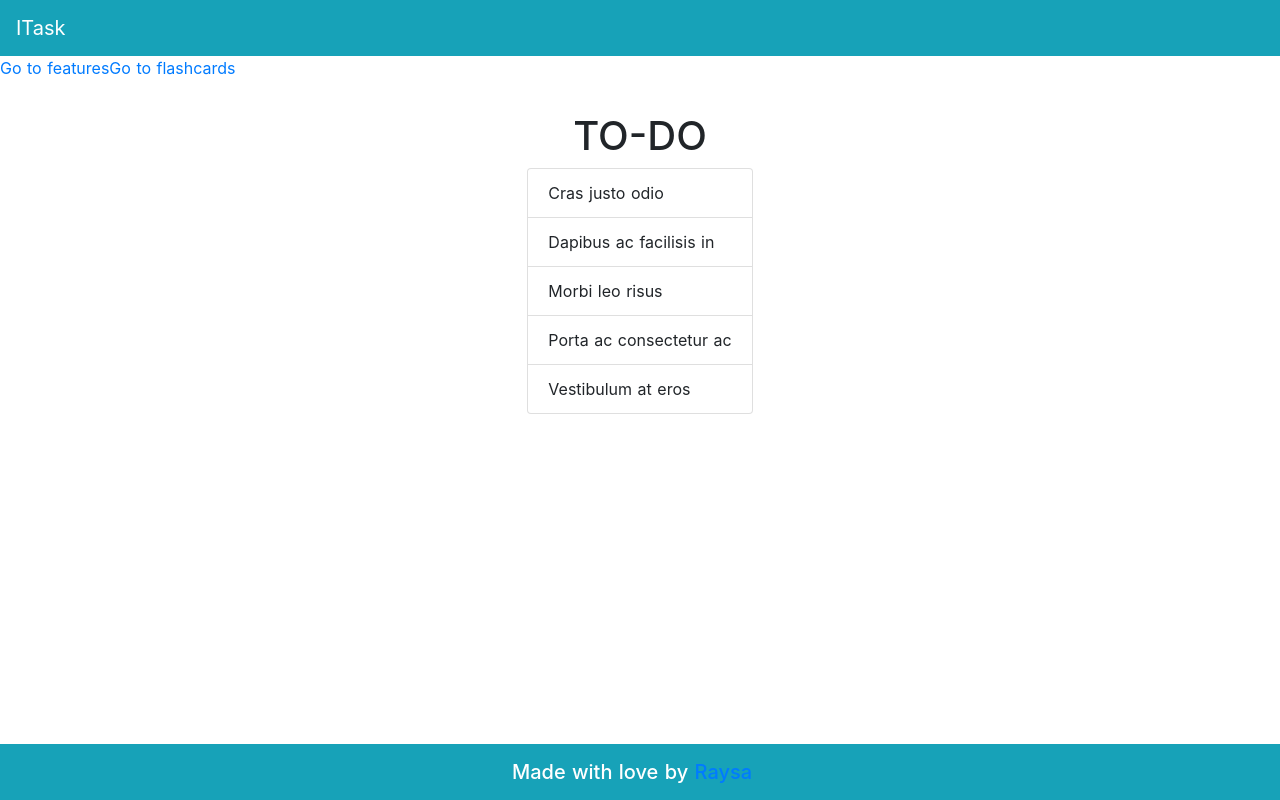
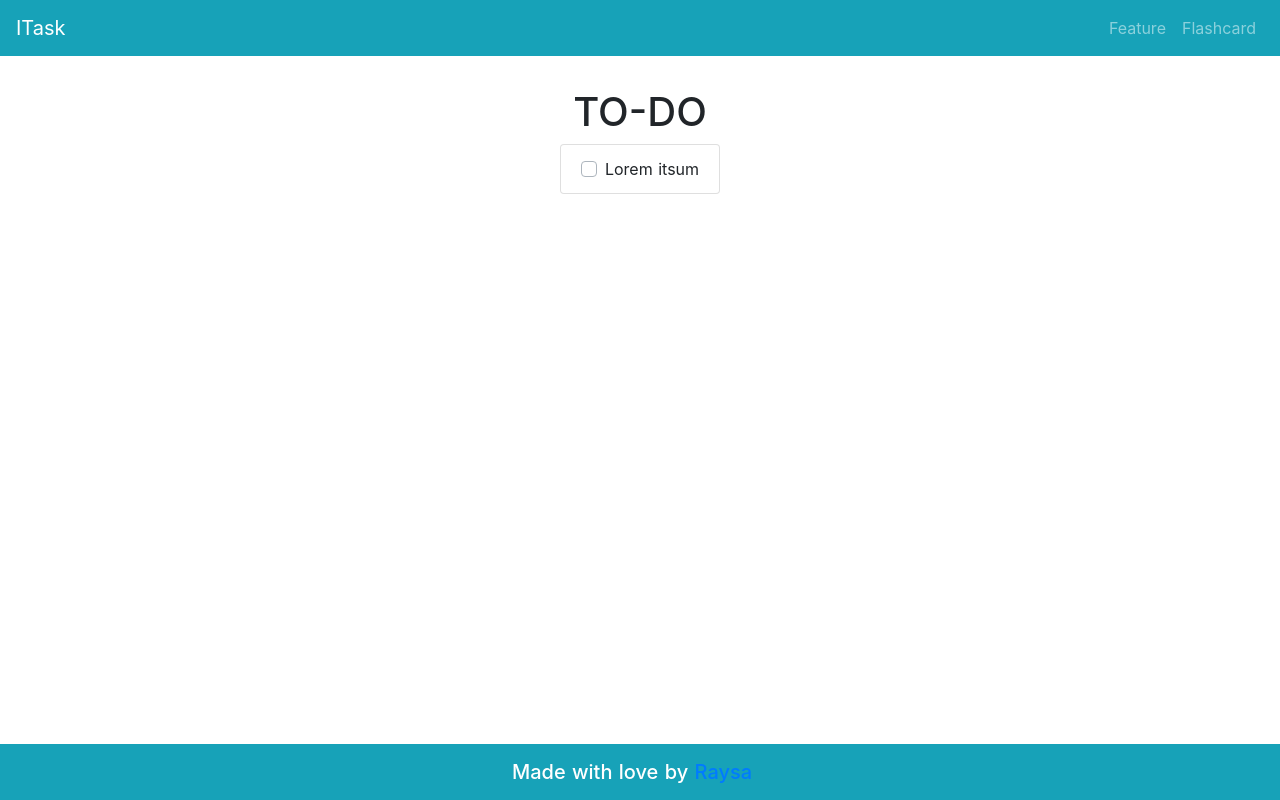
Before and after one commit to aurre/todo-nux-vue, a Nuxt app: page / in a window 1280 px wide. Built offline with nearby package versions, Linux system fonts and the light colour scheme.

Commit message:
add list section

```diff
--- a/components/Navbar.vue
+++ b/components/Navbar.vue
@@ -3,7 +3,21 @@
 
   <b-navbar-toggle target="nav_collapse"></b-navbar-toggle>
 
-  <b-navbar-brand href="#">ITask</b-navbar-brand>
+  <b-navbar-brand href="/">ITask</b-navbar-brand>
+
+  <b-collapse is-nav id="nav_collapse">
+
+
+
+    <!-- Right aligned nav items -->
+    <b-navbar-nav class="ml-auto">
+      <b-navbar-nav>
+        <b-nav-item href="/program/features">Feature</b-nav-item>
+        <b-nav-item href="/program/flashcards">Flashcard</b-nav-item>
+      </b-navbar-nav>
+    </b-navbar-nav>
+
+  </b-collapse>
 </b-navbar>
 
 <!-- navbar-1.vue -->
--- a/components/TodoList.vue
+++ b/components/TodoList.vue
@@ -1,18 +1,38 @@
 <template>
 <div class="list">
   <b-list-group>
-  <b-list-group-item>Cras justo odio</b-list-group-item>
-  <b-list-group-item>Dapibus ac facilisis in</b-list-group-item>
-  <b-list-group-item>Morbi leo risus</b-list-group-item>
-  <b-list-group-item>Porta ac consectetur ac</b-list-group-item>
-  <b-list-group-item>Vestibulum at eros</b-list-group-item>
+  <b-list-group-item>
+     <b-form-checkbox id="checkbox1"
+                     v-model="status"
+                     value="accepted"
+                     unchecked-value="not_completed"
+                     class="none">
+    Lorem itsum
+    </b-form-checkbox>
+  </b-list-group-item>
   </b-list-group>
+   <!-- <div>State: <strong>{{status}}</strong></div> -->
 </div>
 </template>
+
+<script>
+export default {
+  data() {
+    return {
+      status: 'not_completed',
+      class: 'checkbox',
+    };
+  },
+};
+</script>
+
 
 <style scoped>
 .list {
   display: flex;
   justify-content: center;
 }
+.checkbox {
+  text-decoration: line-through;
+}
 </style>
--- a/layouts/default.vue
+++ b/layouts/default.vue
@@ -1,8 +1,6 @@
 <template>
   <div>
     <Navbar/>
-    <nuxt-link to="/program/features">Go to features</nuxt-link>
-    <nuxt-link to="/program/flashcards">Go to flashcards</nuxt-link>
     <div class="page-content"><nuxt/></div>
     <Footer/>
   </div>
```
